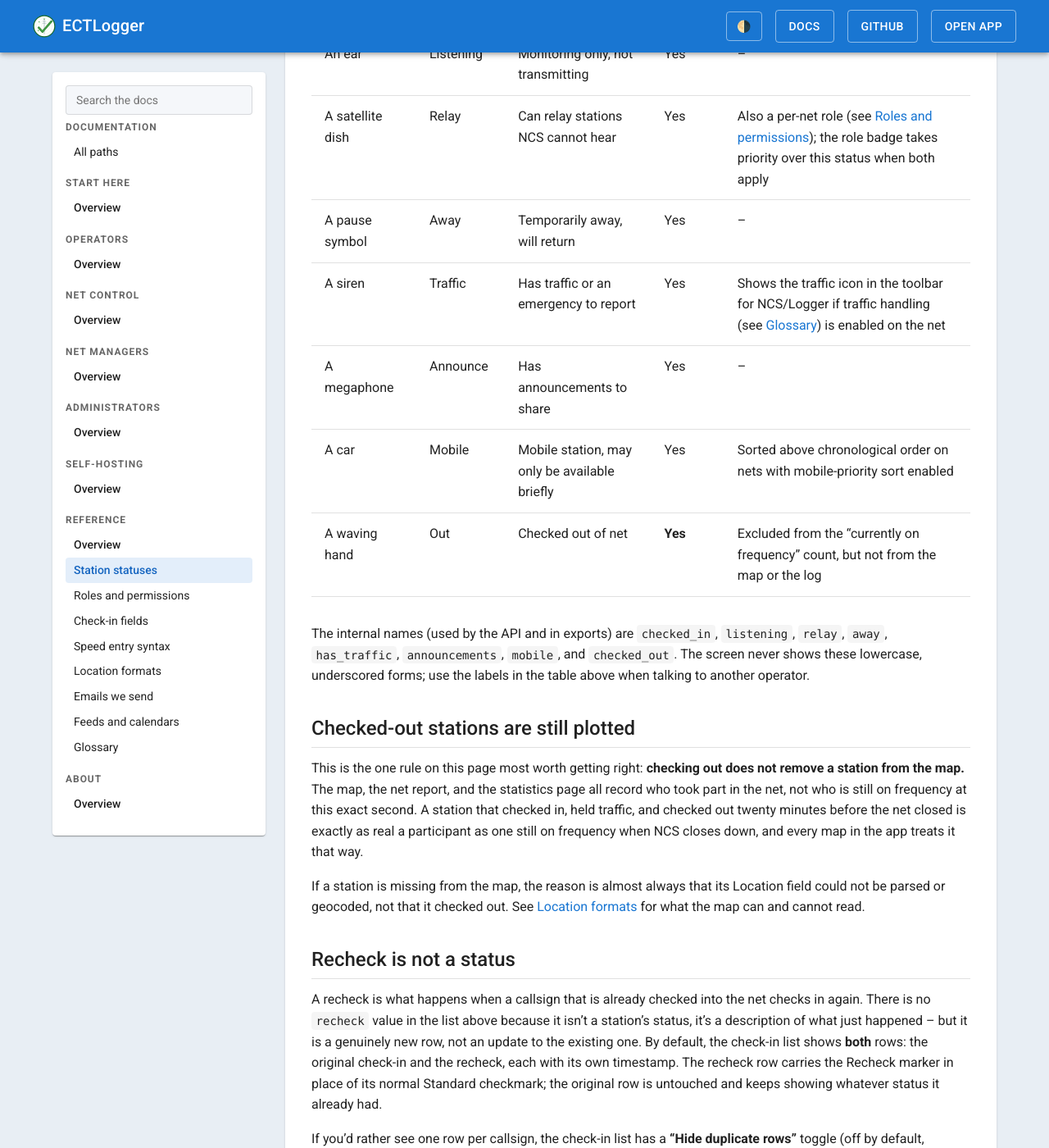
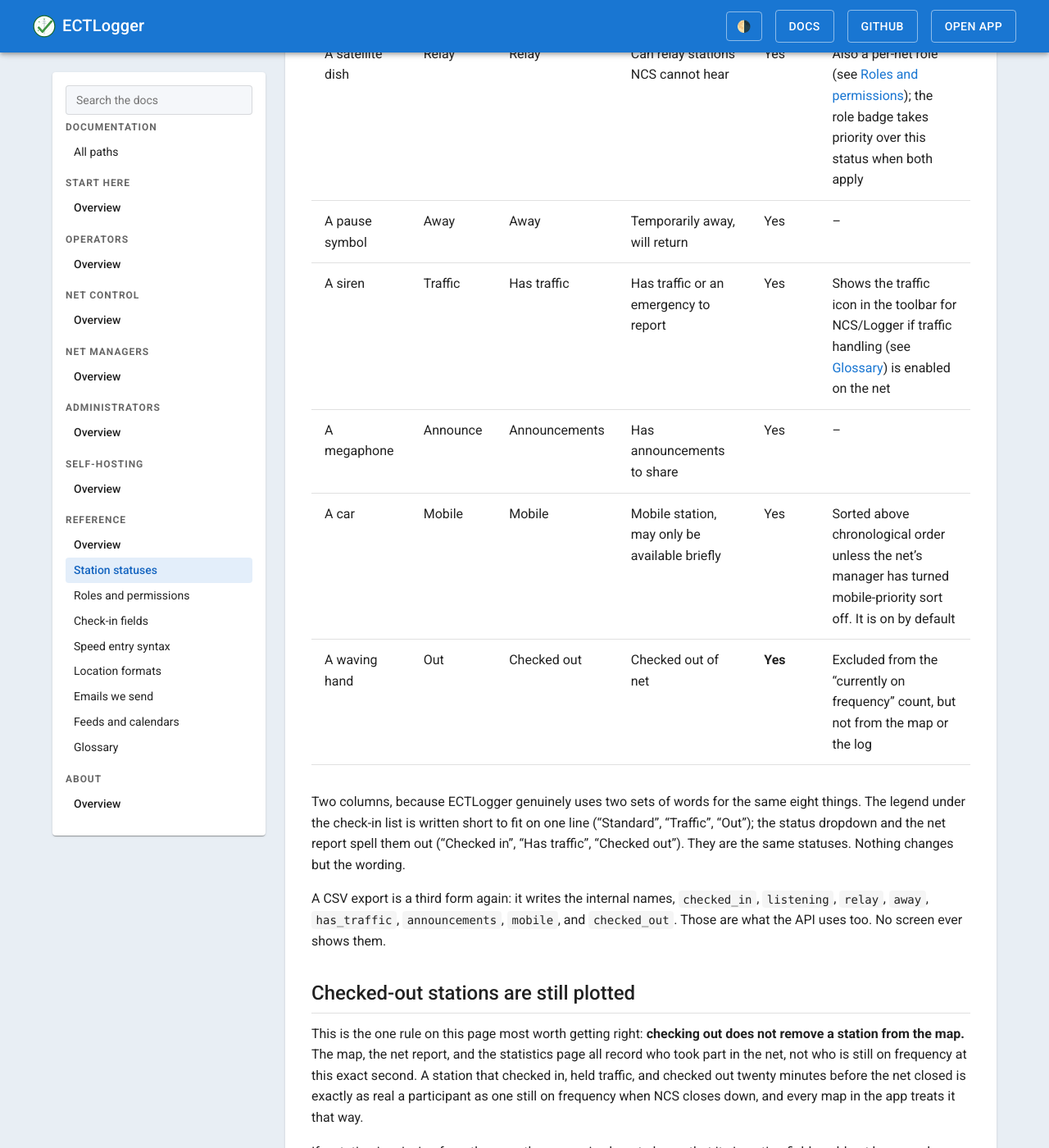
Before and after one commit to bradbrownjr/ectlogger, a Jekyll site: the page built from docs/reference/station-statuses.md, in a window 1280 px wide and 1400 px high, scrolled down 685 px. Shown: the whole window at 82% size. Built offline with Jekyll 4.4.1, drawn with Linux system fonts in a browser that asks for light colours; comment, search, counter and statistics services are not loaded; some of the changed text lies outside the part shown.

Commit message:
docs: correct four permission claims in the roles reference
Checked the grid row by row against permissions.py and the routers it
feeds. Four cells were wrong:

- An admin cannot self-grant NCS or Logger by checking in. Eligibility
  is drawn from the schedule's own staff and rotation, and being an
  admin is not membership of either. It costs them nothing, since they
  can assign themselves the role outright, but the grid said Yes.
- A co-manager can merge one schedule into another. The page said the
  schedule owner and an admin were the only ones.
- Start checks the staff list alone, not the rotation, so a
  rotation-only member cannot start the net. Every other row treats the
  two as interchangeable, and this one does not.

Also split the station status table into the two sets of words the app
actually uses. The legend says Standard, Traffic, Out; the dropdown and
the report say Checked in, Has traffic, Checked out; a CSV export says
checked_in, has_traffic, checked_out. A reader looking for "Standard" in
the dropdown will not find it.

Co-Authored-By: Claude Opus 5 <noreply@anthropic.com>
Claude-Session: https://claude.ai/code/session_018UAo5kvnrfbeiLuzfXbk9A

```diff
--- a/docs/reference/station-statuses.md
+++ b/docs/reference/station-statuses.md
@@ -17,21 +17,22 @@ There are exactly eight. This list is read directly from `StationStatus` in the
 
 <div class="table-scroll" markdown="1">
 
-| Icon shown | Label on screen | Means on the air | Plotted on the map | Also affects |
-|---|---|---|---|---|
-| A green checkmark | Standard | Checked in and available | Yes | Default status; also the icon shown for a role holder (NCS, Logger, Relay) who has no other status set |
-| Two arrows in a circle | Recheck | Re-checked into the net | Yes | Not a separate status -- see "Recheck is not a status" below. A recheck is also a second, separate row in the check-in list unless "Hide duplicate rows" is turned on |
-| An ear | Listening | Monitoring only, not transmitting | Yes | -- |
-| A satellite dish | Relay | Can relay stations NCS cannot hear | Yes | Also a per-net role (see [Roles and permissions](/docs/reference/roles-and-permissions/)); the role badge takes priority over this status when both apply |
-| A pause symbol | Away | Temporarily away, will return | Yes | -- |
-| A siren | Traffic | Has traffic or an emergency to report | Yes | Shows the traffic icon in the toolbar for NCS/Logger if traffic handling (see [Glossary](/docs/reference/glossary/)) is enabled on the net |
-| A megaphone | Announce | Has announcements to share | Yes | -- |
-| A car | Mobile | Mobile station, may only be available briefly | Yes | Sorted above chronological order on nets with mobile-priority sort enabled |
-| A waving hand | Out | Checked out of net | **Yes** | Excluded from the "currently on frequency" count, but not from the map or the log |
+| Icon shown | In the legend | In the dropdown | Means on the air | Plotted on the map | Also affects |
+|---|---|---|---|---|---|
+| A green checkmark | Standard | Checked in | Checked in and available | Yes | Default status; also the icon shown for a role holder (NCS, Logger, Relay) who has no other status set |
+| An ear | Listening | Listening only | Monitoring only, not transmitting | Yes | -- |
+| A satellite dish | Relay | Relay | Can relay stations NCS cannot hear | Yes | Also a per-net role (see [Roles and permissions](/docs/reference/roles-and-permissions/)); the role badge takes priority over this status when both apply |
+| A pause symbol | Away | Away | Temporarily away, will return | Yes | -- |
+| A siren | Traffic | Has traffic | Has traffic or an emergency to report | Yes | Shows the traffic icon in the toolbar for NCS/Logger if traffic handling (see [Glossary](/docs/reference/glossary/)) is enabled on the net |
+| A megaphone | Announce | Announcements | Has announcements to share | Yes | -- |
+| A car | Mobile | Mobile | Mobile station, may only be available briefly | Yes | Sorted above chronological order unless the net's manager has turned mobile-priority sort off. It is on by default |
+| A waving hand | Out | Checked out | Checked out of net | **Yes** | Excluded from the "currently on frequency" count, but not from the map or the log |
 
 </div>
 
-The internal names (used by the API and in exports) are `checked_in`, `listening`, `relay`, `away`, `has_traffic`, `announcements`, `mobile`, and `checked_out`. The screen never shows these lowercase, underscored forms; use the labels in the table above when talking to another operator.
+Two columns, because ECTLogger genuinely uses two sets of words for the same eight things. The legend under the check-in list is written short to fit on one line ("Standard", "Traffic", "Out"); the status dropdown and the net report spell them out ("Checked in", "Has traffic", "Checked out"). They are the same statuses. Nothing changes but the wording.
+
+A CSV export is a third form again: it writes the internal names, `checked_in`, `listening`, `relay`, `away`, `has_traffic`, `announcements`, `mobile`, and `checked_out`. Those are what the API uses too. No screen ever shows them.
 
 ## Checked-out stations are still plotted
 
```
Also changed, not shown: docs/reference/roles-and-permissions.md (+8 -7 lines).
